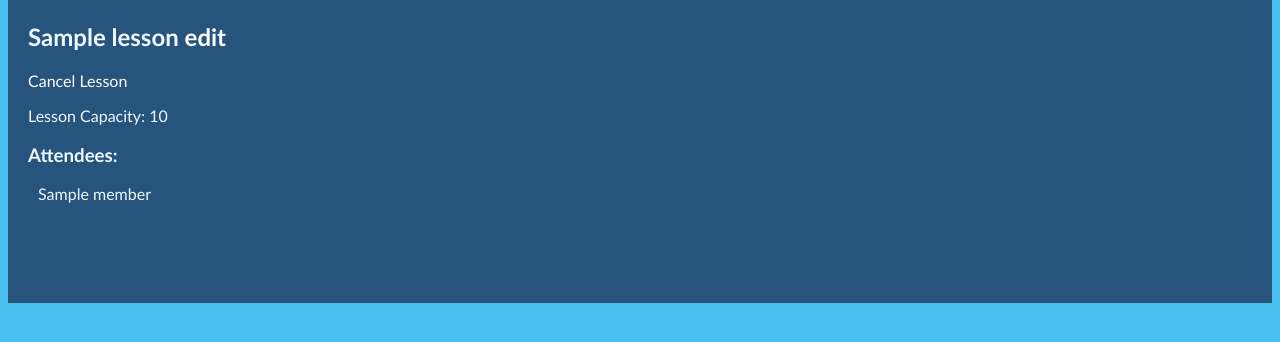
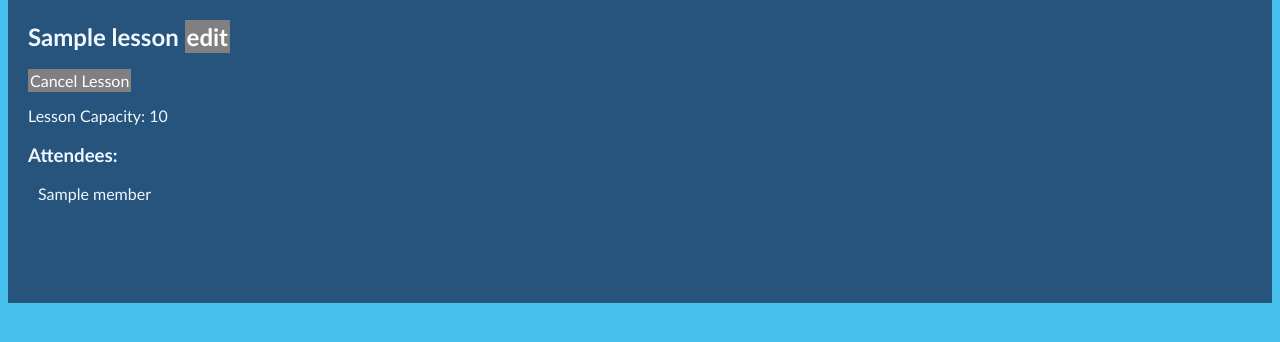
Before and after one commit to JackOfDickson/Hobbyist_web_app, a Flask app: page /lessons/1 in a window 1280 px wide. Shown: the part 108-450 px from the top of the page. Run offline with Flask 2, Linux system fonts and the light colour scheme; a database or web service that is not in the repository returns one stand-in record (values such as "Sample title"); some libraries are stand-ins or nearby versions.

Commit message:
added some css for the buttons on the lesson show page

```diff
--- a/static/css/buttons.css
+++ b/static/css/buttons.css
@@ -1,3 +1,25 @@
-#edit {
-    color: red
+.edit {
+    padding: 2px;
+    background-color: grey;
+    border: 5px;
+    border-color: black
 }
+
+.edit:hover {
+    color: red;
+
+}
+
+.delete {
+    padding: 2px;
+    background-color: grey;
+    color: red;
+}
+
+.delete:hover {
+    color: rgb(255, 73, 73);
+}
+
+.navigation:hover {
+
+}
--- a/templates/base.html
+++ b/templates/base.html
@@ -4,6 +4,7 @@
     <link rel="stylesheet" href="{{url_for('static', filename = 'css/style.css')}}">
     <link rel="stylesheet" href="{{url_for('static', filename = 'css/page_header.css')}}">
     <link rel="stylesheet" href="{{url_for('static', filename = 'css/form.css')}}">
+    <link rel="stylesheet" href="{{url_for('static', filename = 'css/buttons.css')}}">
 </head>
 <body>
     <main>
--- a/templates/lessons/show.html
+++ b/templates/lessons/show.html
@@ -1,7 +1,7 @@
 {% extends 'base.html' %}
 {% block content %}
-<h2>{{lesson.title}} <a href="/lessons/{{lesson.id}}/edit">edit</a></h2>
-<p><a href="/lessons/{{lesson.id}}/delete">Cancel Lesson</a></p>
+<h2>{{lesson.title}} <a class="edit" href="/lessons/{{lesson.id}}/edit">edit</a></h2>
+<p><a class="delete" href="/lessons/{{lesson.id}}/delete">Cancel Lesson</a></p>
 <p>Lesson Capacity: {{lesson.capacity}}</p>
 
 <h3>Attendees:</h3>
```
